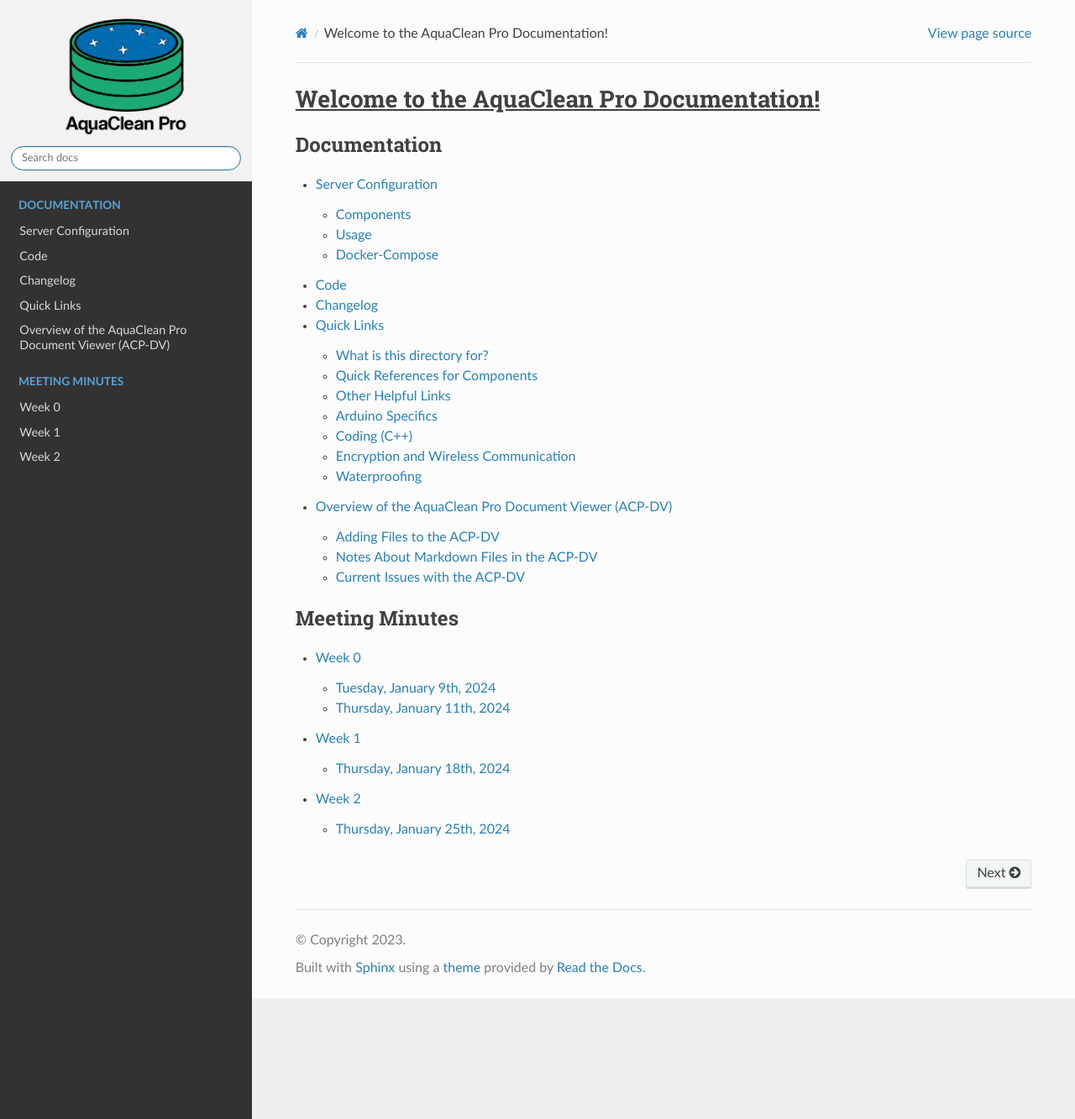
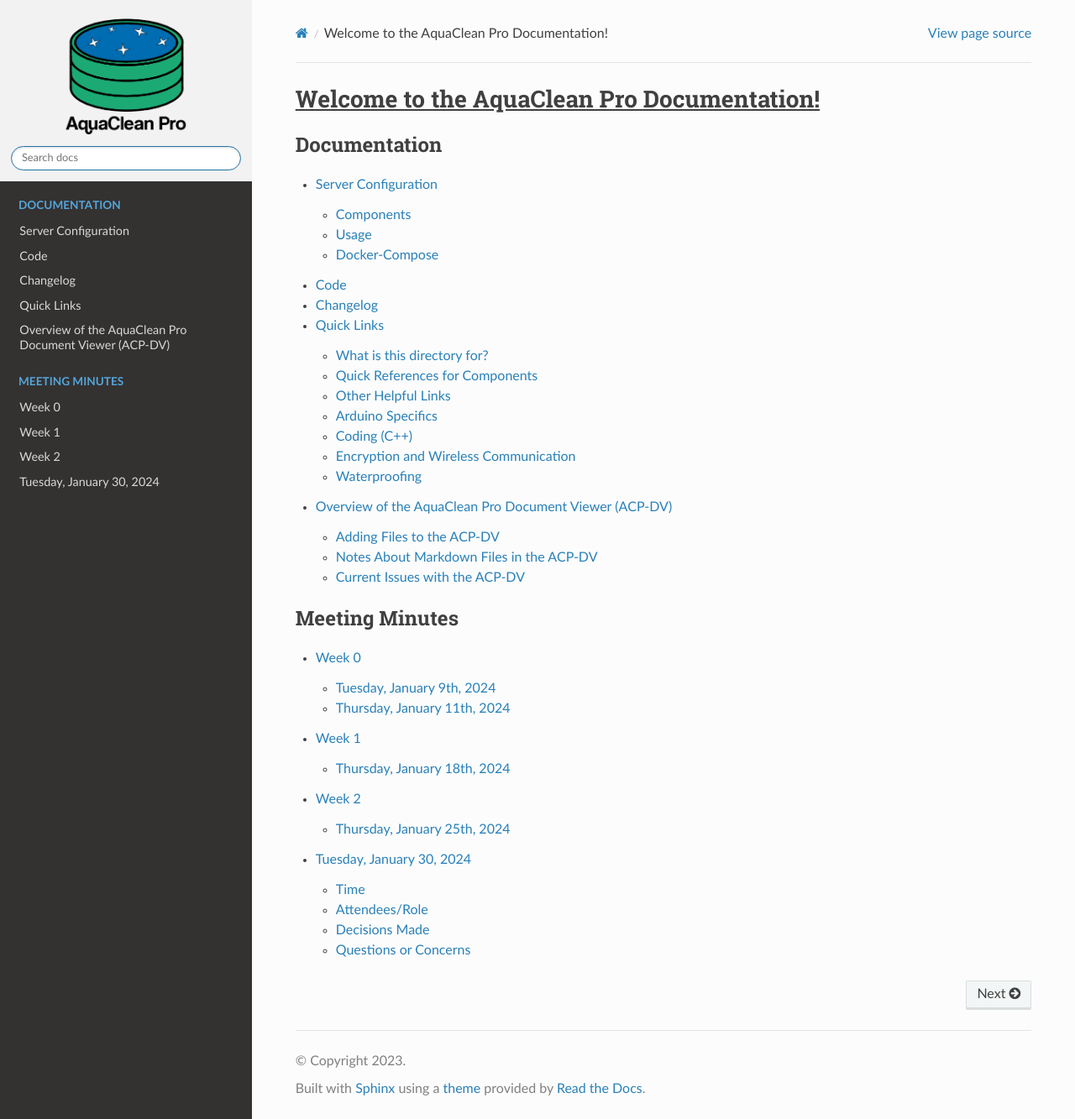
Before and after one commit to NathanWeiland10/AquaCleanPro, a Sphinx documentation site: the page built from docs/index.rst, in a window 1280 px wide and 1333 px high. Shown: the whole window at 84% size. Built offline with Sphinx 7.4.7 and the Read the Docs theme 2.0.0, drawn with Linux system fonts in a browser that asks for light colours; some of the changed lines change nothing that is shown.

Commit message:
added week3 minutes

```diff
--- a/docs/index.rst
+++ b/docs/index.rst
@@ -18,3 +18,4 @@ Welcome to the AquaClean Pro Documentation!
     meeting-minutes/week0
     meeting-minutes/week1
     meeting-minutes/week2
+    meeting-minutes/week3
--- /dev/null
+++ b/docs/meeting-minutes/week3.md
@@ -0,0 +1,19 @@
+# Tuesday, January 30, 2024
+### Time
+- 8:00am - 9:20am
+### Attendees/Role
+- Nathan
+- Ethan T
+- Ethan H
+- Nermeen
+- Thomas
+### Decisions Made
+- Propellors will be difficult to 3D print. Instead, we will order them from Amazon. The following link was chosen due to their shaft width (3mm) and diameter (32mm) to fit the existing enclosure design. Nermeen has emailed Billy to add it to our order. (https://www.amazon.com/dp/B07RHK1TFS/ref=sspa_dk_detail_9)
+- The pH sensor we ordered was on backorder until March 8th. We've found the following alternative available on Amazon which will hopefully arrive before March 8th and emailed Lynn Rhea asking to replace the item. (https://www.amazon.com/Accuracy-Connect-Terminal-Electrode-Detection/dp/B08GYF269Y)
+- **Action Items:**
+    - Ethan H will figure out the decryption between PostgreSQL/PostgREST and Grafana. Executing the TinyAES decryption function inside PostgreSQL may be a solution.
+    - Nathan will update the documentation on how to update the documentation.
+    - Thomas will try to emulate a pH sensor with WOKWI.
+    - Ethan T will start trying to print the enclosure.
+### Questions or Concerns
+- Buck let us know that we're allowed to meet only once a week and it doesn't have to be during our scheduled class time or in SSC. Do we want to start meeting one day a week? Do we want to meet in Russ? If we want to meet during a time outside of our scheduled class, Buck has to be available.
```
